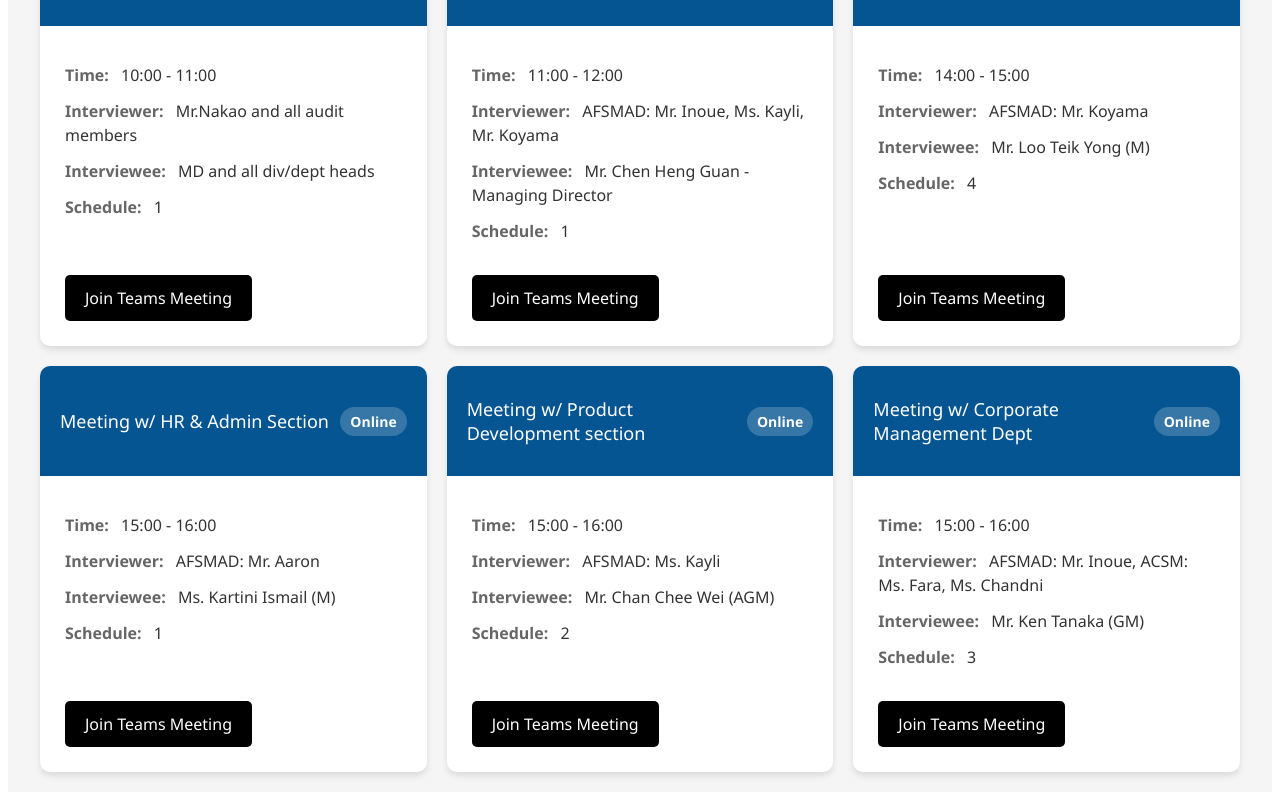
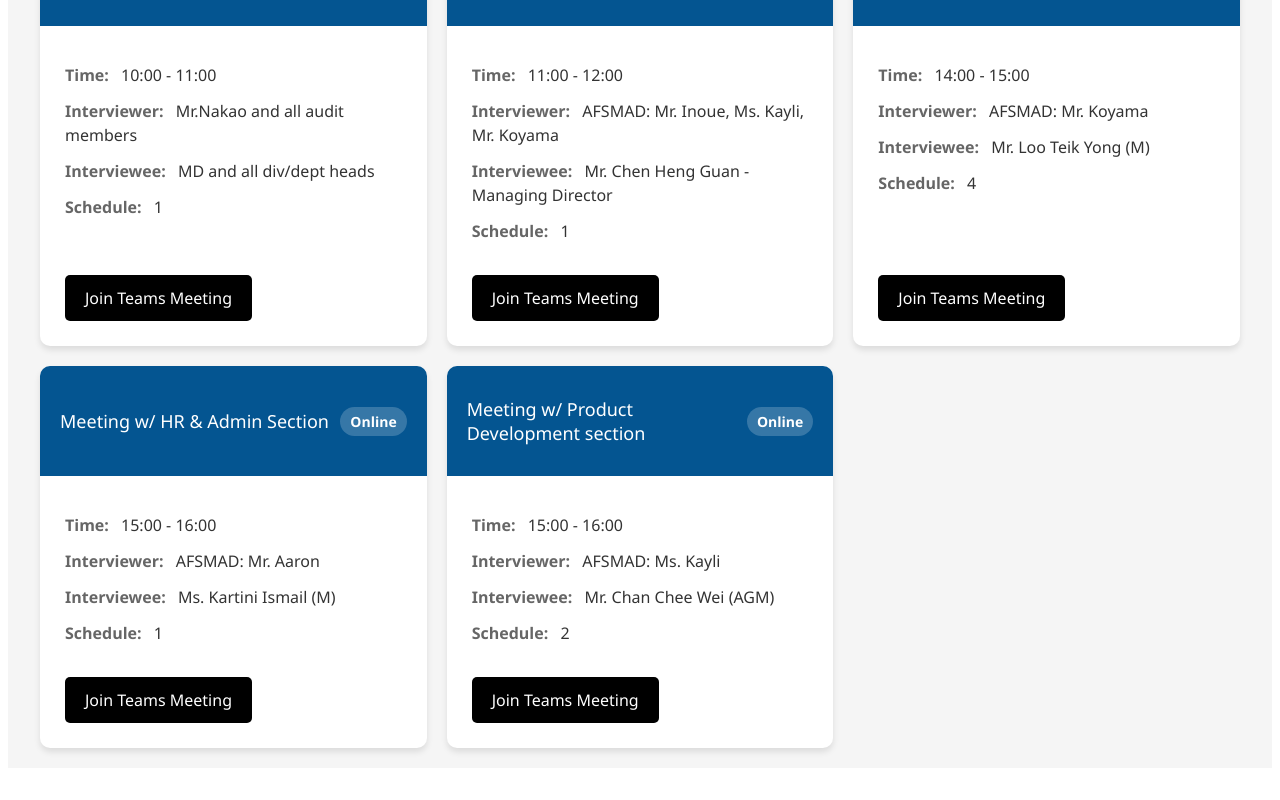
Before and after one commit to luca319/aibm-interview-schedule, a React (Create React App) app: page / in a window 1280 px wide. Shown: the part 619-1419 px from the top of the page. After the commit the page ends 1395 px from the top, so only its background shows below. Built offline with nearby package versions, Linux system fonts and the light colour scheme.

Commit message:
Update App.js

```diff
--- a/src/App.js
+++ b/src/App.js
@@ -57,17 +57,6 @@ const interviews = [
     isOnline: true,
     teamsLink:
       "https://teams.microsoft.com/l/meetup-join/19%3ameeting_ZDdhNDMxODAtM2M0Ni00NTViLWI1ZDAtMDgzMDM4N2ZjMjY0%40thread.v2/0?context=%7b%22Tid%22%3a%2221106e7a-134b-4466-9555-3543978c7550%22%2c%22Oid%22%3a%22b253f2f1-a78d-4903-8a92-3f98323ebc5d%22%7d",
-  },
-  {
-    date: "2024-08-05",
-    schedule: 3,
-    title: "Meeting w/ Corporate Management Dept",
-    time: "15:00 - 16:00",
-    interviewer: "AFSMAD: Mr. Inoue, ACSM: Ms. Fara, Ms. Chandni",
-    interviewee: "Mr. Ken Tanaka (GM)",
-    isOnline: true,
-    teamsLink:
-      "https://teams.microsoft.com/l/meetup-join/19%3ameeting_NDg1OTBlOWEtNTczNy00YjQ0LWEzMTctMmYyM2U5OWQ5MDUz%40thread.v2/0?context=%7b%22Tid%22%3a%2221106e7a-134b-4466-9555-3543978c7550%22%2c%22Oid%22%3a%227b4fc21e-8713-4ac5-bcfd-faaa43d02a4d%22%7d",
   },
   // August 6, 2024 (Real Data)
   {
@@ -171,6 +160,17 @@ const interviews = [
       "https://teams.microsoft.com/l/meetup-join/19%3ameeting_ZDdhNDMxODAtM2M0Ni00NTViLWI1ZDAtMDgzMDM4N2ZjMjY0%40thread.v2/0?context=%7b%22Tid%22%3a%2221106e7a-134b-4466-9555-3543978c7550%22%2c%22Oid%22%3a%22b253f2f1-a78d-4903-8a92-3f98323ebc5d%22%7d",
   },
   // August 8, 2024 (Real Data)
+    {
+    date: "2024-08-08",
+    schedule: 5,
+    title: "Meeting w/ Corporate Management Dept",
+    time: "10:00 - 11:00",
+    interviewer: "AFSMAD: Mr. Inoue, ACSM: Ms. Fara, Ms. Chandni",
+    interviewee: "Mr. Ken Tanaka (GM)",
+    isOnline: true,
+    teamsLink:
+      "https://teams.microsoft.com/l/meetup-join/19%3ameeting_NDg1OTBlOWEtNTczNy00YjQ0LWEzMTctMmYyM2U5OWQ5MDUz%40thread.v2/0?context=%7b%22Tid%22%3a%2221106e7a-134b-4466-9555-3543978c7550%22%2c%22Oid%22%3a%227b4fc21e-8713-4ac5-bcfd-faaa43d02a4d%22%7d",
+  },
   {
     date: "2024-08-08",
     schedule: 1,
```
